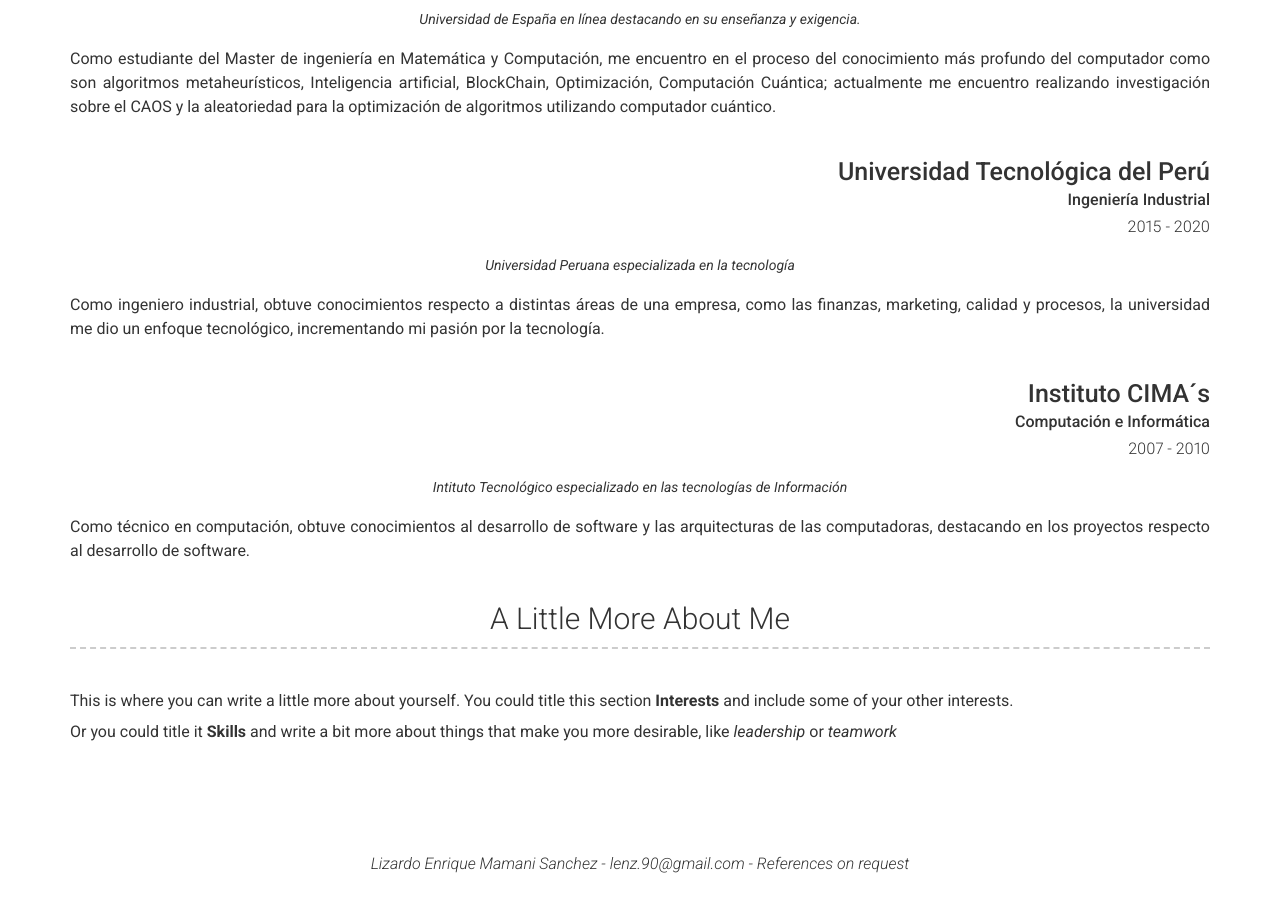
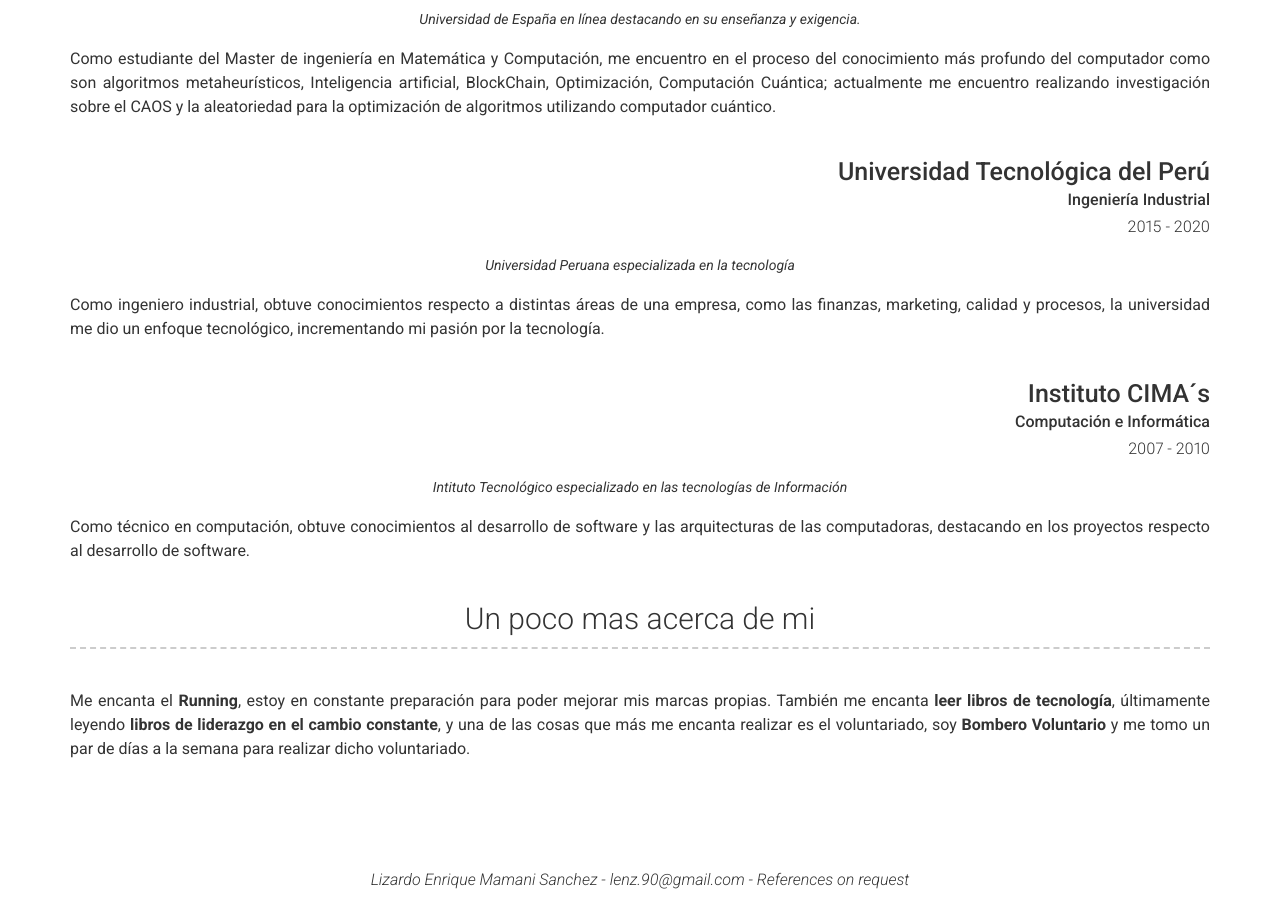
Before and after one commit to lenz90/lenz90.github.io, a Jekyll site: the page built from index.md, in a window 1280 px wide and 900 px high, scrolled down 2020 px. Built offline with Jekyll 4.4.1, drawn with Linux system fonts in a browser that asks for light colours; nearby versions of some CDN libraries.

Commit message:
initial commit

```diff
--- a/_config.yml
+++ b/_config.yml
@@ -161,12 +161,10 @@ content:
         description: | # this will include new lines to allow paragraphs
           Como técnico en computación, obtuve conocimientos al desarrollo de software y las arquitecturas de las computadoras, destacando en los proyectos respecto al desarrollo de software.
 
-  - title: A Little More About Me
+  - title: Un poco mas acerca de mi
     layout: text
     content: | # this will include new lines to allow paragraphs
-      This is where you can write a little more about yourself. You could title this section **Interests** and include some of your other interests.
-
-      Or you could title it **Skills** and write a bit more about things that make you more desirable, like *leadership* or *teamwork*
+      Me encanta el **Running**, estoy en constante preparación para poder mejorar mis marcas propias. También me encanta **leer libros de tecnología**, últimamente leyendo **libros de liderazgo en el cambio constante**, y una de las cosas que más me encanta realizar es el voluntariado, soy **Bombero Voluntario** y me tomo un par de días a la semana para realizar dicho voluntariado.
 
 # Footer
 footer_show_references: true
```
